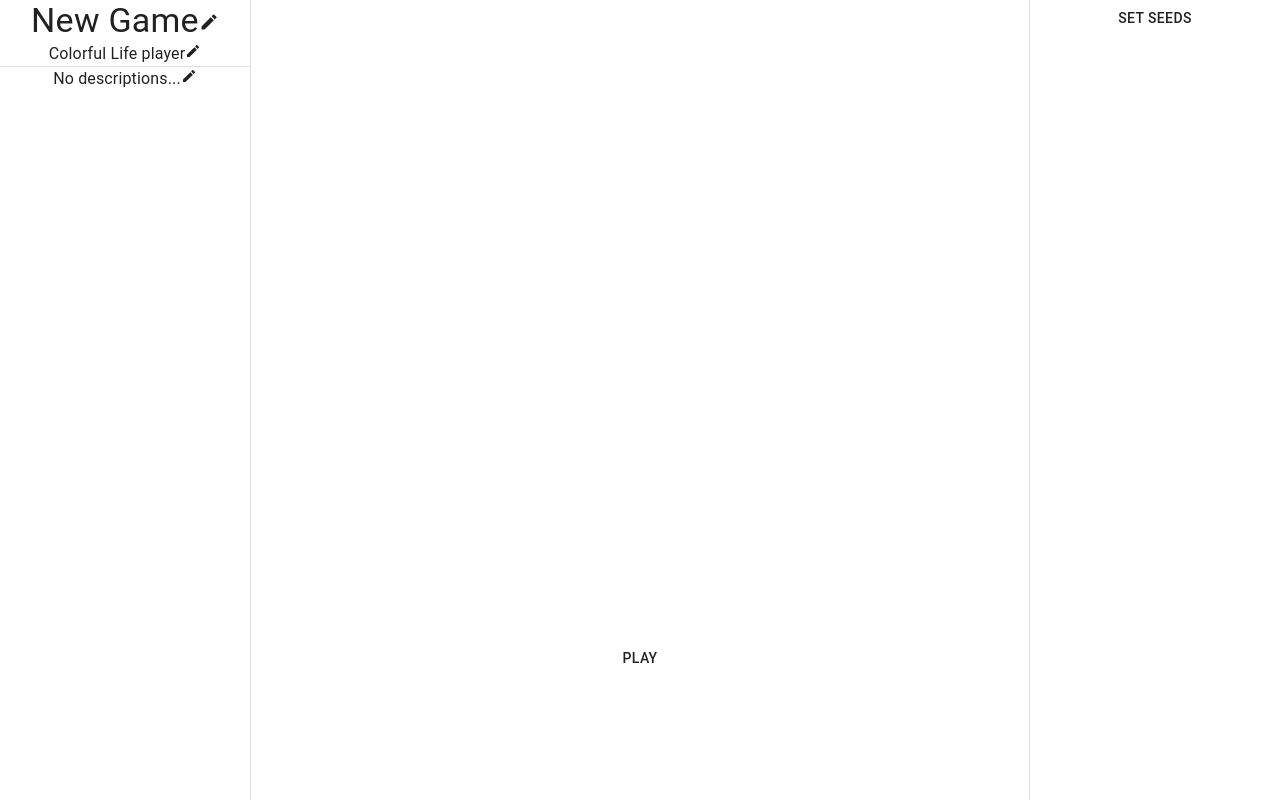
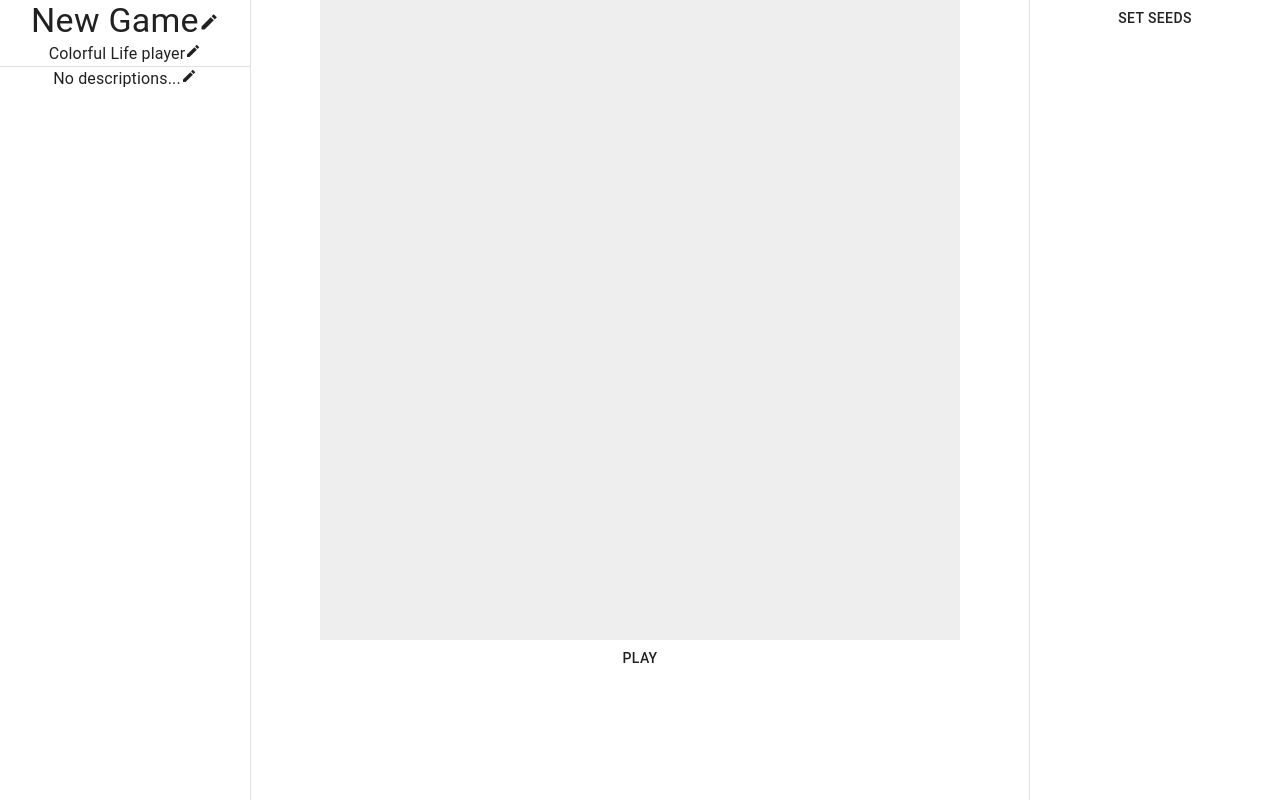
Before and after one commit to y1hao/ColorfulLife, a React (Create React App) app in the folder life/: page / in a window 1280 px wide. Built offline with nearby package versions, Linux system fonts and the light colour scheme.

Commit message:
Add backgroundColor property

```diff
--- a/life/src/App.tsx
+++ b/life/src/App.tsx
@@ -29,6 +29,7 @@ function App() {
       borderRadius: 50,
       borderWidth: 0,
       borderColor: 'gray',
+      backgroundColor: '#eeeeee',
       elevation: 0
     };
     defaultStyleAlive[i] = {
@@ -37,6 +38,7 @@ function App() {
       borderRadius: 50,
       borderWidth: 0,
       borderColor: 'green',
+      backgroundColor: '#eeeeee',
       elevation: i
     };
   }
--- a/life/src/Common/Interfaces.ts
+++ b/life/src/Common/Interfaces.ts
@@ -12,6 +12,7 @@ export interface IGame {
     reproductionRangeLower: number,
     reproductionRangeUpper: number,
     borderPolicy: BorderPolicy,
+    backgroundColor: string,
     styles: ICellStyle[][]
 }
 
@@ -23,6 +24,7 @@ export interface ICellStyle {
     borderRadius: number,
     borderWidth: number,
     borderColor: string,
+    backgroundColor: string,
     elevation: number
 }
 
@@ -33,6 +35,7 @@ export interface ICellConfig {
     borderRadius: string,
     borderWidth: string,
     borderColor: string,
+    backgroundColor: string,
     elevation: number,
     isAlive: boolean,
     setIsAlive: (value: boolean) => void
--- a/life/src/Components/Board.tsx
+++ b/life/src/Components/Board.tsx
@@ -38,6 +38,7 @@ export default function Board(props: IProps) {
                                 borderRadius: cell.borderRadius,
                                 borderWidth: cell.borderWidth,
                                 borderColor: cell.borderColor,
+                                backgroundColor: cell.backgroundColor,
                                 elevation: cell.elevation,
                                 isAlive: cell.isAlive,
                                 setIsAlive: cell.setIsAlive
--- a/life/src/Components/Cell.tsx
+++ b/life/src/Components/Cell.tsx
@@ -12,6 +12,7 @@ export default function Cell(props: IProps) {
         container: {
             width: props.config.defaultSize,
             height: props.config.defaultSize,
+            backgroundColor: props.config.backgroundColor,
             display: 'grid'
         },
         cell: {
@@ -53,10 +54,8 @@ export default function Cell(props: IProps) {
 
     return (
         <div className={classes.container} onClick={() => {
-                //console.log(props.config.isAlive)
                 if (!props.isPlayMode)
                     props.config.setIsAlive(!props.config.isAlive)
-                //console.log(props.config.isAlive)
             }}
         >
             <div className={`${classes.cell}
--- a/life/src/Components/CentralPanel.tsx
+++ b/life/src/Components/CentralPanel.tsx
@@ -166,6 +166,7 @@ export default function CentralPanel(props: IProps) {
                     borderRadius : `${style.borderRadius}%`,
                     borderWidth: `calc(${boardWidth}/${props.width}*${style.borderWidth}*${style.size}/10000)`,
                     borderColor: style.borderColor,
+                    backgroundColor: style.backgroundColor,
                     elevation: style.elevation,
                     setIsAlive : handleSetIsAlive.bind(null, i, j)
                 }
```
